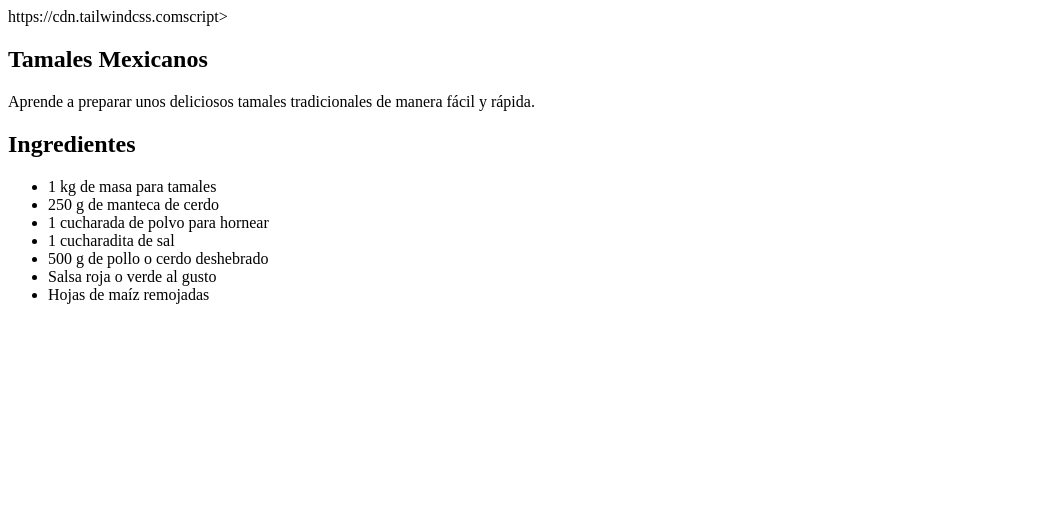
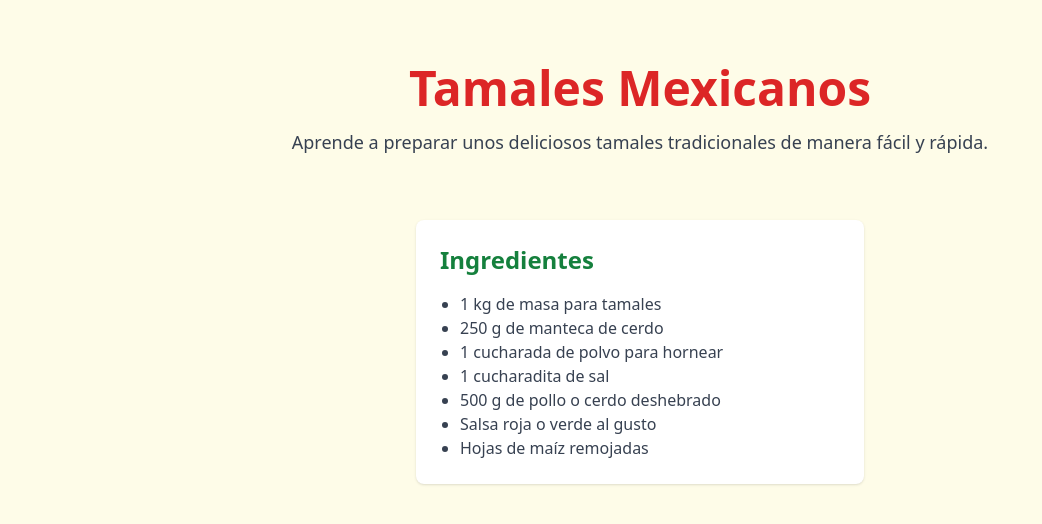
Before and after one commit to JuanMarco1960/landing-page-plataforma-ventas, a plain HTML site: page index.html in a window 1280 px wide. Shown: the whole page, without its empty margins (0-1042 px from the left). Drawn offline with nearby package versions, Linux system fonts and the light colour scheme.

Commit message:
primera actualización de comandos

```diff
--- a/index.html
+++ b/index.html
@@ -1,11 +1,10 @@
 <!DOCTYPE html>
 <html lang="es">
 <head>
-
     <meta charset="UTF-8">
     <meta name="viewport" content="width=device-width, initial-scale=1.0">
     <title>Tamales Mexicanos</title>
-    https://cdn.tailwindcss.comscript>
+    <script src="https://cdn.tailwindcss.com"></script>
 </head>
 <body class="bg-yellow-50">
 
@@ -35,7 +34,6 @@
             <li>Salsa roja o verde al gusto</li>
             <li>Hojas de maíz remojadas</li>
         </ul>
-    </section>
 
 </body>
 </html>
```
